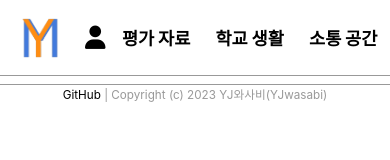
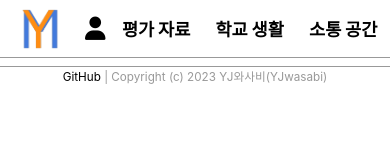
Before and after one commit to honk7608/23yjms, a website: page PageData/base.html in a window 390 px wide. Drawn offline with Linux system fonts and the light colour scheme; files that its build step writes are made by us from their sources; files whose address does not match are found by name; a web font is replaced by a local one.

Commit message:
Fix(Issue#10+...) : z-index 조정, 그 외 기타 조정
불필요 태그 제거
header 구조 일부 수정

```diff
--- a/PageData/base.css
+++ b/PageData/base.css
@@ -52,7 +52,6 @@ body {
     height: auto;
     min-height: 100%;
     min-width: 100%;
-    padding-bottom: 3vh;
 }
 
 main {
--- a/PageData/baseMobile.css
+++ b/PageData/baseMobile.css
@@ -12,7 +12,6 @@
     header {
         top: 0;
         width: 100vw;
-        height: 9vh;
 
         background-color: var(--prefer-background);
         color: var(--prefer-text);
@@ -21,8 +20,8 @@
 
         display: flex;
         align-items: center;
-        position: fixed;
-        top: 0;
+
+        z-index: 2;
     }
 
     header .logo img.LogoForDesktop {
@@ -190,9 +189,6 @@
         font-size: 3.5vw;
     }
 
-    body {
-        padding-top: 9vh;
-
     footer.desktop {
         display: none;
     }
```
